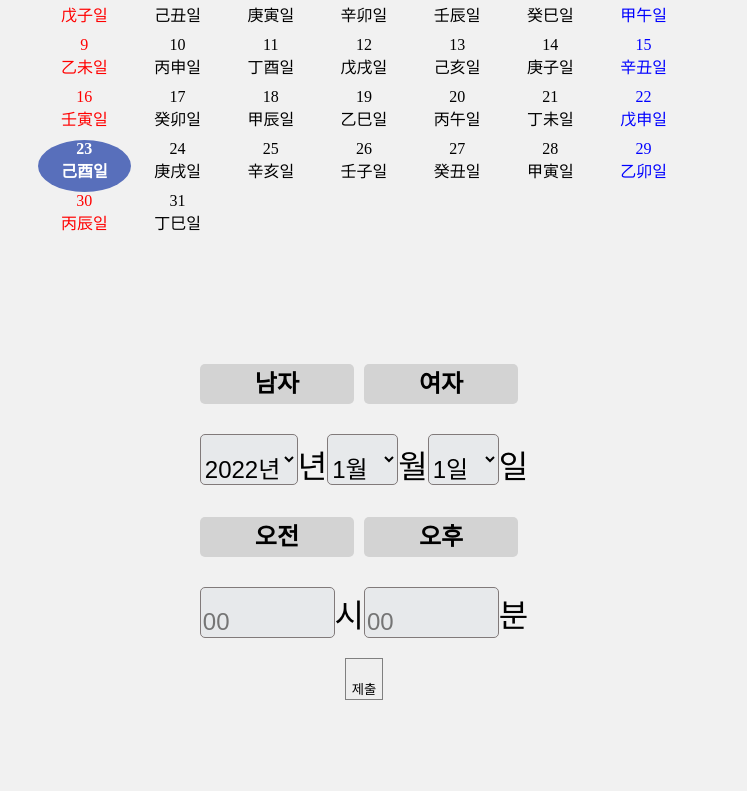
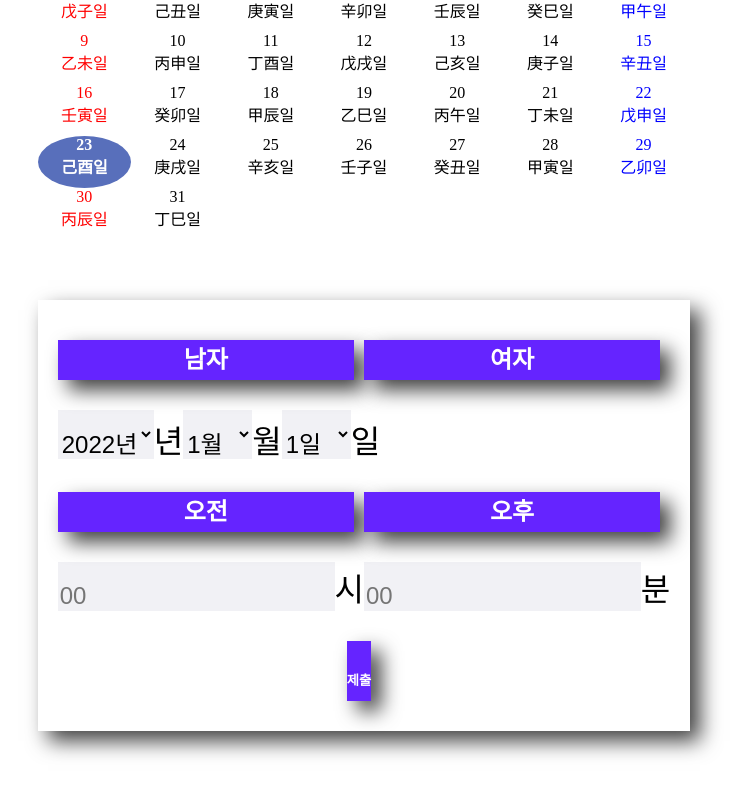
Before and after one commit to seni95/askLuck, a React (Create React App) app: page / in a window 1280 px wide. Shown: the part 1262-2053 px from the top of the page, without its empty margins (276-1023 px from the left). Built offline with nearby package versions, Linux system fonts and the light colour scheme.

Commit message:
css revised

```diff
--- a/src/App.css
+++ b/src/App.css
@@ -5,7 +5,6 @@
 html, body{
   margin: 0;
   padding:0;
-  background: #f1f1f1;
   font-family: 'BMHANNAAir';
 
 
--- a/src/components/input_birthday/input_birthday.jsx
+++ b/src/components/input_birthday/input_birthday.jsx
@@ -206,7 +206,7 @@ const InputBirthday = (props) => {
   return (
     <div className={styles.container}>
 
-      <form action="" onSubmit={onSubmit}>
+      <form className={styles.form} action="" onSubmit={onSubmit}>
         <div className={styles.genderSelect} ref={inputGender}>
           <input type="button" onClick={selectMan}
             value="남자" className={selectedGender=="남자"?styles.checked:""}
--- a/src/components/input_birthday/input_birthday.module.css
+++ b/src/components/input_birthday/input_birthday.module.css
@@ -5,11 +5,13 @@
     position: relative;
     /* background: #f9f9f9; */
     margin: 30px auto;
-    border-radius: 10px;
     /* box-shadow: 9px 5px 45px -26px rgba(0,0,0,0.75); */
     font-size: 2rem;
-    padding:30px;
+    padding:20px;
     padding-top:10px;
+    width: 87%;
+    box-shadow: 10px 10px 20px 0px rgba(0,0,0,0.75);
+    background-color: white;
 }
 
 @media(max-width:700px){
@@ -53,15 +55,18 @@ h2{
 }
 
 input,select{
-
-    background-color: #e7e9eb;
-    border-radius: 5px;
-    border:0.8px solid rgb(129, 122, 122);
+    background-color:#F1F1F5;
+    border:none;
     font-size: 1.5rem;
 
 }
 
-input[type="button"]{
+.form{
+    width: 100%;
+    padding:0;
+}
+
+input[type="button"],button{
     display: block;
     position: relative;
     padding: 0;
@@ -69,21 +74,16 @@ input[type="button"]{
     font-weight: 600;
     text-align: center;
     line-height: 40px;
-    border-radius: 5px;
     transition: all 0.2s ;
     cursor: pointer;
     border:none;
-    background-color:lightgrey;
-    color: black;
+    background-color:#6524FF;
+    color: white;
+    box-shadow: 10px 10px 20px 0px rgba(0,0,0,0.75);
 
 }
 
 input[type="button"].checked, button.checked{
-    border:3px solid gray;
+    border:3px solid #6524FF;
 
 }
-
-
-button{
- border:1px solid gray;
-}
```
